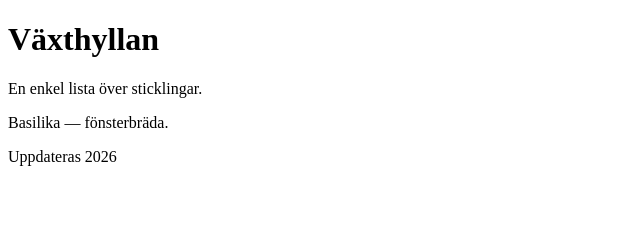
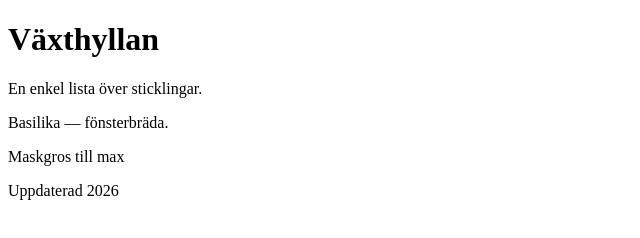
Before and after one commit to Iberia-Netrunner/fornamn-vaxthyllan, a plain HTML site: page index.html in a window 1280 px wide. Shown: the whole page, without its empty margins (0-640 px from the left). Drawn offline with Linux system fonts and the light colour scheme.

Commit message:
GIT-Kedja, Guram

```diff
--- a/index.html
+++ b/index.html
@@ -11,7 +11,8 @@
     </header>
     <main>
       <p>Basilika — fönsterbräda.</p>
+      <p>Maskgros till max</p>
     </main>
-    <footer>Uppdateras 2026</footer>
+    <footer>Uppdaterad 2026</footer>
   </body>
 </html>
```
Also changed, not shown: 1 other file.
